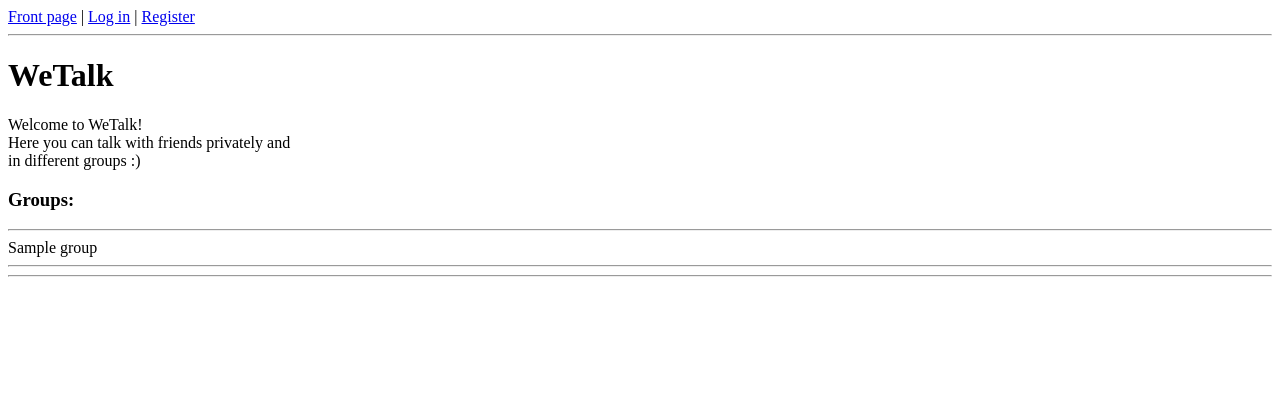
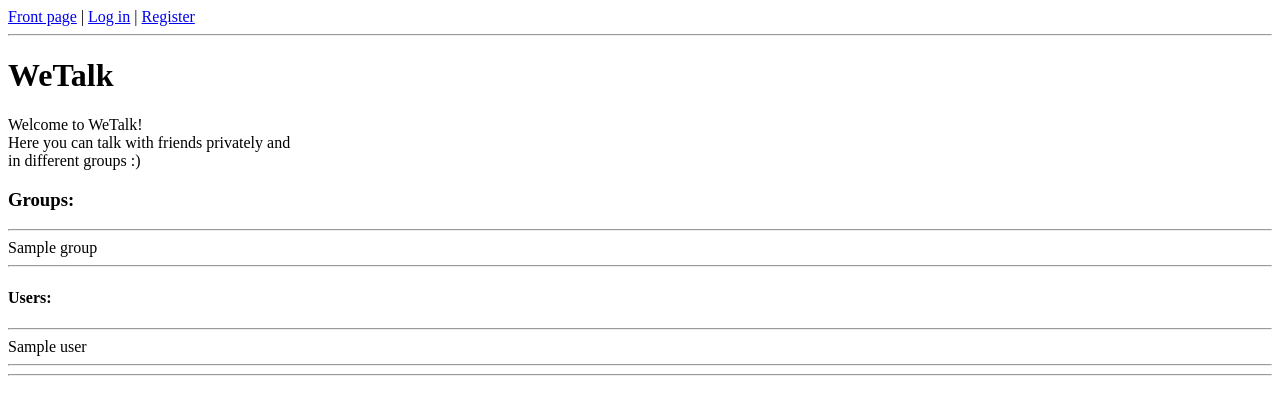
Before and after one commit to eveliinaalikoski/tsoha_wetalk, a Flask app: template templates/index.html in a window 1280 px wide. Shown: the top 415 px of the page. Run offline with Flask 3, Linux system fonts and the light colour scheme; the template is opened without the code that fills it: most values are stand-ins (such as "Sample title", 1, 10 or a date in 2020).

Commit message:
added list of users

```diff
--- a/templates/index.html
+++ b/templates/index.html
@@ -18,11 +18,24 @@ Hello {{ session.name }}! <br>
 <hr>
 {% for group in group_list %}
 {% if session.user_id %}
-<a href="/group_page/{{ group[0] }}">{{ group[1] }}</a>
+    <a href="/group_page/{{ group[0] }}">{{ group[1] }}</a>
 {% endif %}
 {% if not session.user_id %}
-{{ group[1] }}
+    {{ group[1] }}
 {% endif %}
 <hr>
 {% endfor %}
+
+<h4>Users:</h4>
+<hr>
+{% for user in user_list %}
+{% if session.user_id %}
+    <a href="/user/{{ user[0] }}">{{ user[1] }}</a>
+{% endif %}
+{% if not session.user_id %}
+    {{ user[1] }}
+{% endif %}
+<hr>
+{% endfor %}
+
 {% endblock %}
```
